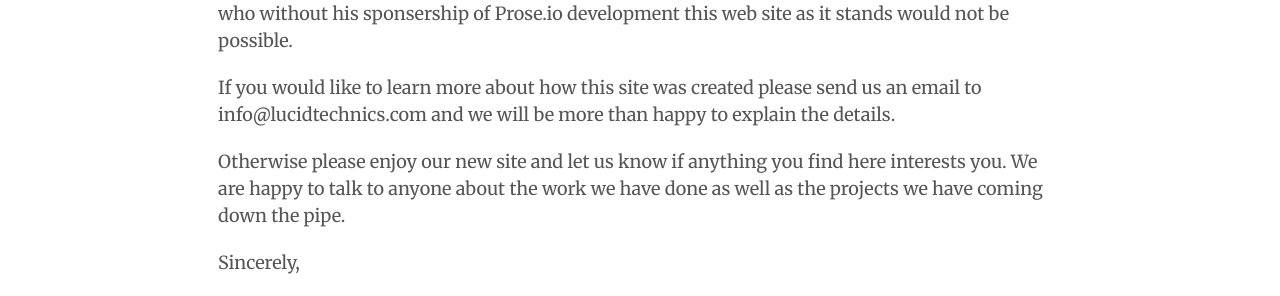
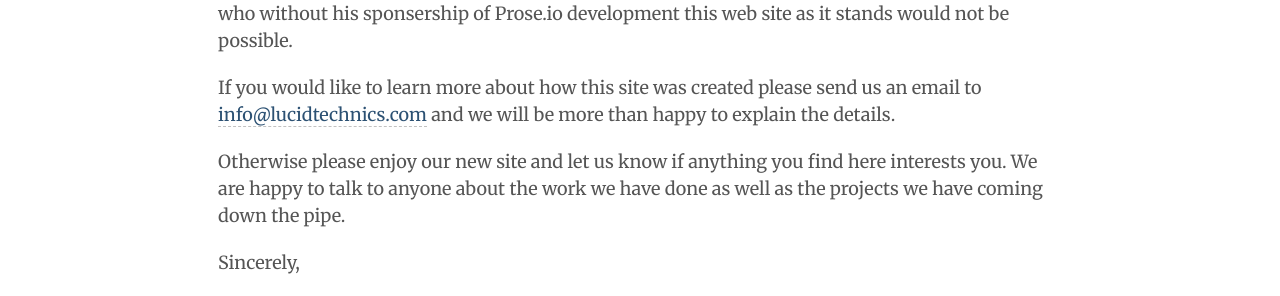
Before and after one commit to LucidTechnics/lucidtechnics.github.com, a Jekyll site: the page built from _posts/articles/2012-12-12-site-launch.md, in a window 1280 px wide. Shown: the part 1580-1876 px from the top of the page. Built offline with Jekyll 4.4.1, drawn with Linux system fonts in a browser that asks for light colours; nearby versions of some CDN libraries; comment, search, counter and statistics services are not loaded; part of the change alters nothing that is shown.

```diff
--- a/_posts/articles/2012-12-12-site-launch.md
+++ b/_posts/articles/2012-12-12-site-launch.md
@@ -30,7 +30,7 @@ There are some interesting things to note about our new site.  This website is i
 
 We manage the site using [Prose.io](http://developmentseed.org/blog/2012/june/25/prose-a-content-editor-for-github/).  Prose.io is a content editor built on top of [Jekyll](https://github.com/mojombo/jekyll).  It was created by Michael during his stint at Development Seed when he was here in Washington DC over the summer.  So much thanks goes out to Michael, as well as Eric Gunderson of Development Seed, who without his sponsership of Prose.io development this web site as it stands would not be possible.
 
-If you would like to learn more about how this site was created please send us an email to info@lucidtechnics.com and we will be more than happy to explain the details.
+If you would like to learn more about how this site was created please send us an email to [info@lucidtechnics.com]("mailto:info@lucidtechnics.com") and we will be more than happy to explain the details.
 
 Otherwise please enjoy our new site and let us know if anything you find here interests you.  We are happy to talk to anyone about the work we have done as well as the projects we have coming down the pipe.
 
```
